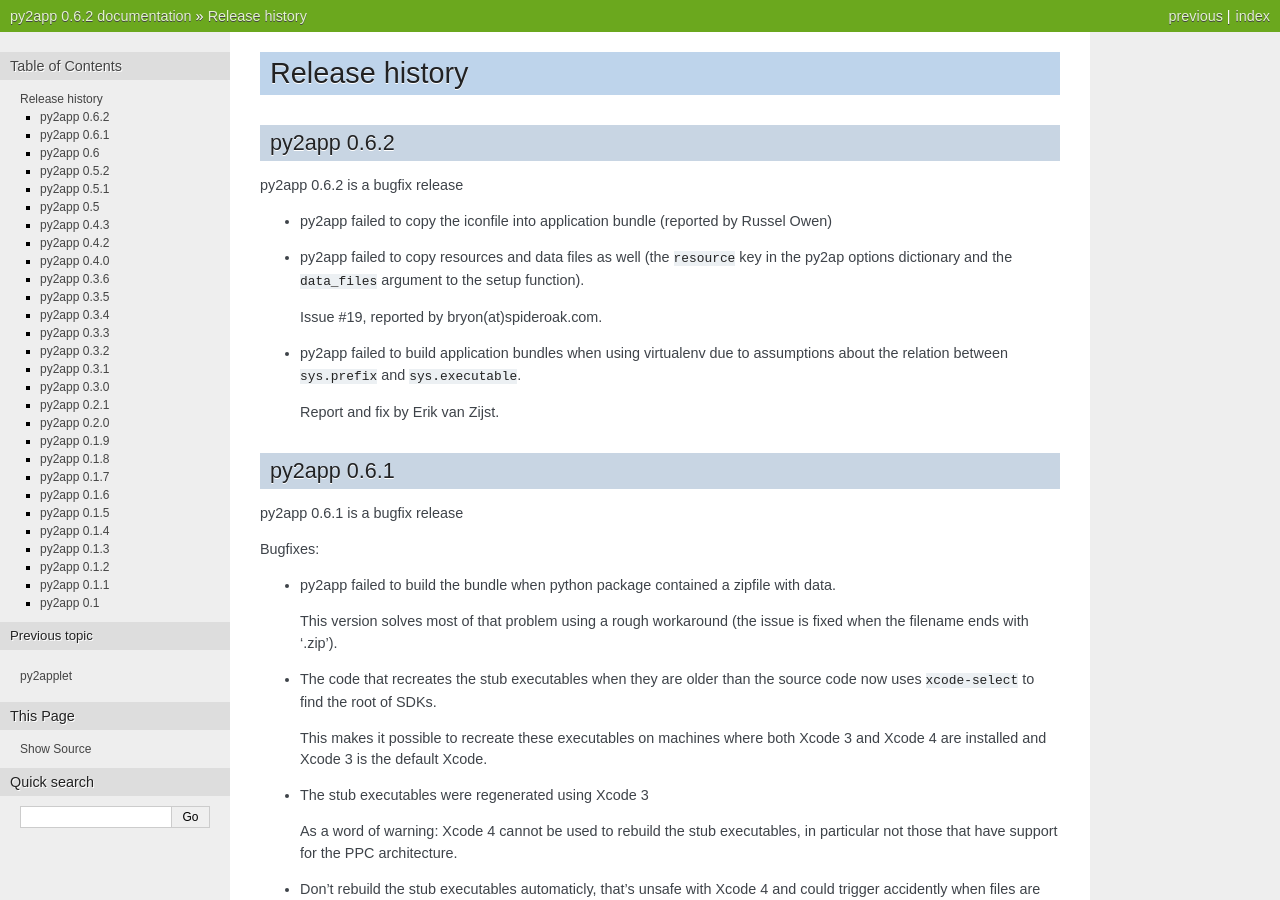
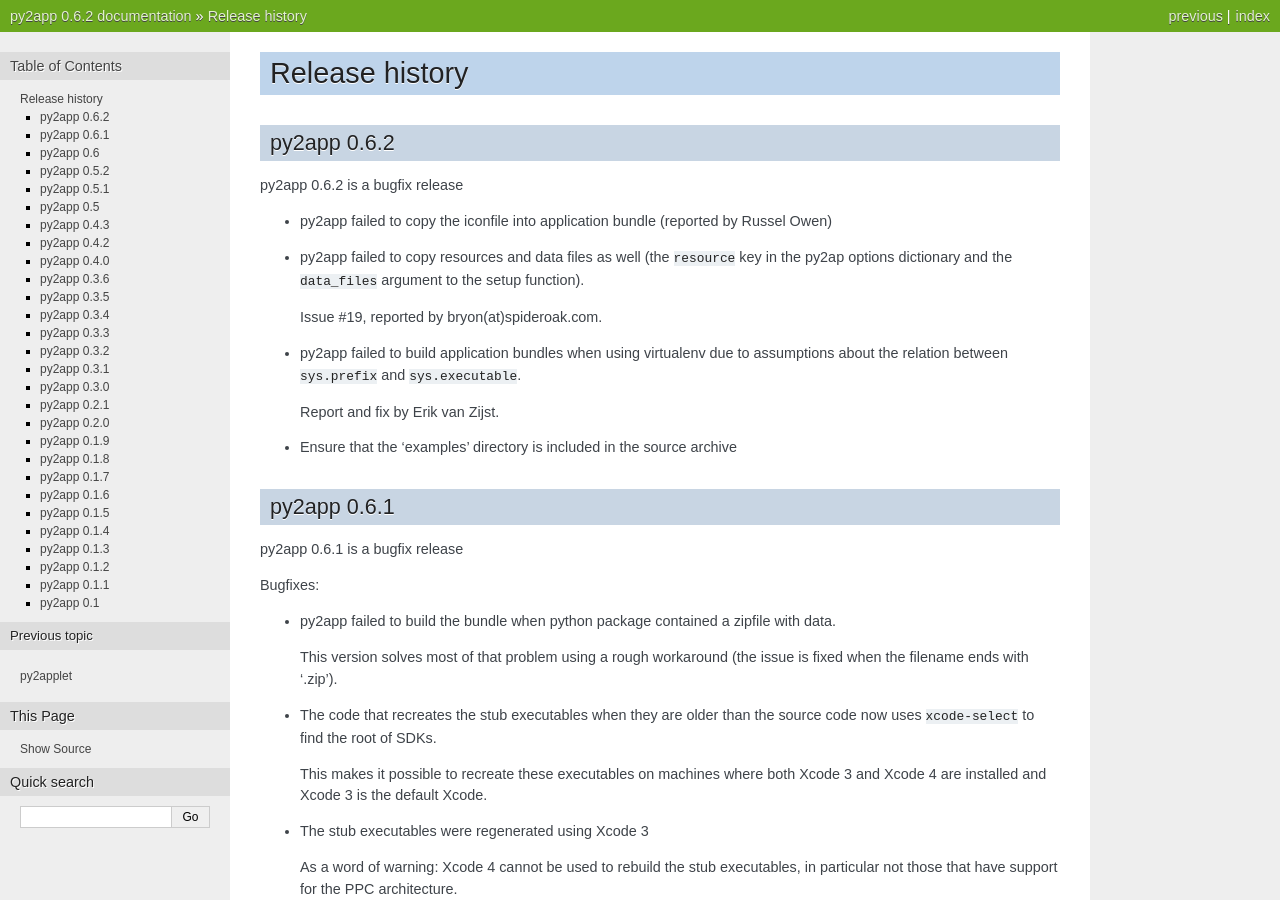
Before and after one commit to ronaldoussoren/py2app, a Sphinx documentation site: the page built from doc/changelog.rst, in a window 1280 px wide and 900 px high. Built offline with Sphinx 7.4.7, drawn with Linux system fonts in a browser that asks for light colours.

Commit message:
ensure that the examples directory is included in the source archive

```diff
--- a/doc/changelog.rst
+++ b/doc/changelog.rst
@@ -21,6 +21,8 @@ py2app 0.6.2 is a bugfix release
 
   Report and fix by Erik van Zijst.
 
+- Ensure that the 'examples' directory is included in the source
+  archive
 
 py2app 0.6.1
 ------------
```
Also changed, not shown: 1 other file.
